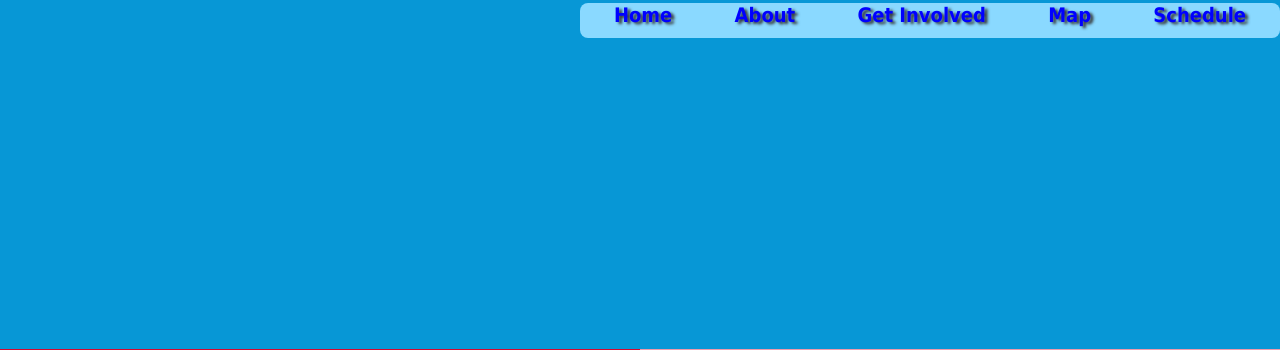
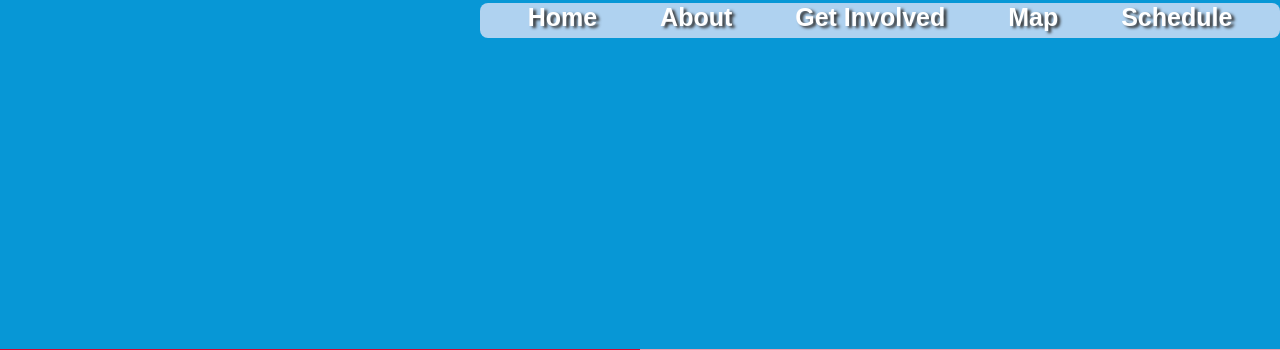
Before and after one commit to arewolf/paws2read, a PHP site: page / in a window 1280 px wide. Shown: the part 301-651 px from the top of the page. Run offline with PHP 8.4, Linux system fonts and the light colour scheme.

Commit message:
css update

```diff
--- a/css/styles.css
+++ b/css/styles.css
@@ -11,14 +11,14 @@ header {
 }
 
 nav {
-    width: 700px;
+    width: 800px;
     height: 35px;
-    font-size: 20px;
-    font-family: Tahoma, Geneva, sans-serif;
+    font-size: 25px;
+    font-family: Arial, sans-serif;
     font-weight: bold;
     text-align: center;
     text-shadow: 3px 2px 3px #333333;
-    background-color: #8AD9FF;
+    background-color: #afd2f0;
     border-radius: 8px;
     position: absolute;
     right:0;
@@ -37,12 +37,12 @@ nav li {
 
 nav a {
     text-decoration: none;
-    color: #00F;
+    color: white;
     padding: 8px 8px 8px 8px;
 }
 
 nav a:hover {
-    color: #F90;
+    color: #0797D6;
     background-color: #FFF;
 }
 
@@ -93,6 +93,8 @@ nav a:hover {
 /*======== FOOTER =========*/
 
 footer {
-	background-color:brown;
-	height:100px;
+	background-color:lightgray;
+	min-height:30px;
+	text-align: center;
+	padding:5px;
 }
--- a/index.php
+++ b/index.php
@@ -41,7 +41,7 @@
 		</div>
 	</div>
 	<footer>
-		<p>Copyright 2013</p>
+		<p>Copyright © 2013 Paws2Read.org</p>
 	</footer>
 
 
```
